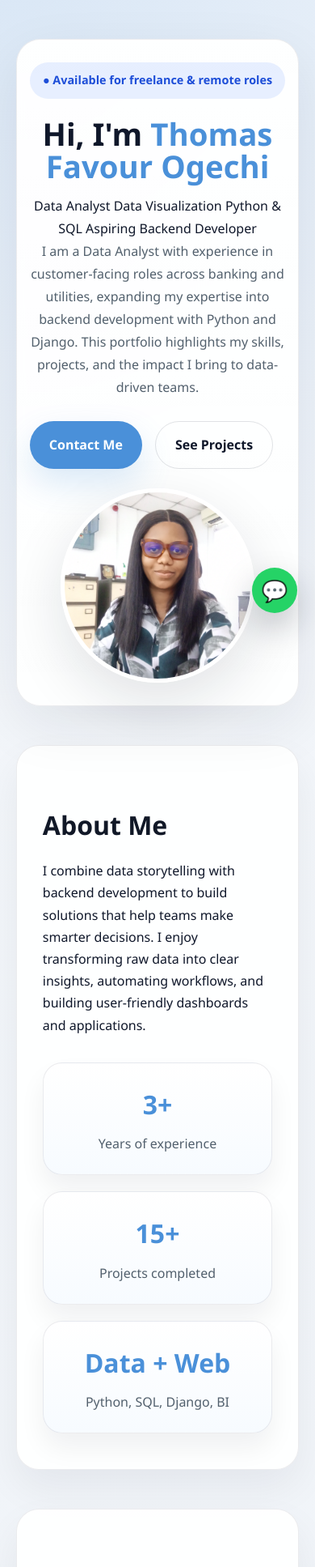
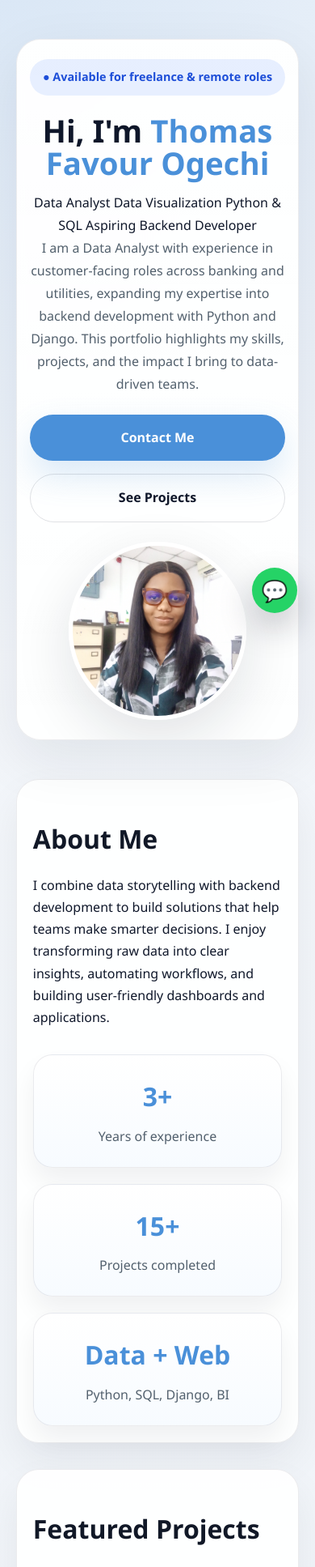
Before and after one commit to Favourogefavvy/my-profolio, a Django app: page / in a window 390 px wide. Shown: the part 65-2000 px from the top of the page at 81% size. Run offline with Django 5.2, Linux system fonts and the light colour scheme.

Commit message:
Improve mobile layout and responsive styling
Co-authored-by: Copilot <223556219+Copilot@users.noreply.github.com>

```diff
--- a/static/css/style.css
+++ b/static/css/style.css
@@ -22,6 +22,7 @@ html {
 body {
     margin: 0;
     min-height: 100vh;
+    overflow-x: hidden;
     font-family: 'Segoe UI', 'Segoe UI Variable', system-ui, sans-serif;
     background: radial-gradient(circle at top left, rgba(74,144,217,0.16), transparent 25%),
                 linear-gradient(180deg, #f4f7fb 0%, #eef2f7 100%);
@@ -73,6 +74,18 @@ select:focus {
     width: min(96%, 1120px);
     margin: 0 auto;
     padding: 0 1rem;
+}
+
+section,
+.card,
+.skill-card,
+.form-card,
+.blog-card,
+.section-about,
+.section-projects {
+    width: min(100%, 1120px);
+    margin-left: auto;
+    margin-right: auto;
 }
 
 nav.site-nav {
@@ -188,6 +201,7 @@ nav.site-nav {
     border-radius: 30px;
     box-shadow: var(--shadow);
     backdrop-filter: blur(6px);
+    overflow: hidden;
 }
 
 .hero-text {
@@ -738,6 +752,12 @@ footer {
         border-bottom-right-radius: 20px;
     }
 
+    .site-nav.nav-open .nav-links {
+        max-height: 320px;
+        opacity: 1;
+        pointer-events: auto;
+    }
+
     .nav-links a {
         padding: 1rem 1.25rem;
         border-top: 1px solid rgba(255,255,255,0.08);
@@ -754,26 +774,64 @@ footer {
     .hero {
         flex-direction: column;
         text-align: center;
+        padding: 2rem 1.25rem;
     }
 
     .hero-photo {
-        width: 220px;
+        width: 100%;
+        max-width: 240px;
+        margin: 0 auto;
     }
 
     .hero-text h1 {
         font-size: 2.4rem;
     }
+
+    .hero-text p {
+        margin: 0 auto 1.5rem;
+    }
+
+    .stats-grid,
+    .about-grid,
+    .project-grid,
+    .timeline {
+        grid-template-columns: 1fr;
+    }
+
+    .timeline-item {
+        grid-template-columns: 1fr;
+    }
+
+    .timeline-item {
+        padding: 1.25rem;
+    }
+
+    .section-about,
+    .section-projects,
+    .form-card,
+    .card,
+    .blog-card {
+        padding: 1.75rem;
+    }
+
+    .about-cta {
+        padding: 1.5rem;
+    }
+
+    .about-cta h2 {
+        font-size: 1.5rem;
+    }
 }
 
 @media (max-width: 600px) {
     .hero {
-        padding: 1.75rem 1rem;
+        padding: 1.5rem 1rem;
         gap: 1.5rem;
     }
 
     .hero-photo {
         width: 100%;
-        max-width: 240px;
+        max-width: 220px;
     }
 
     .hero-text p {
@@ -788,10 +846,36 @@ footer {
         padding: 0 0.75rem;
     }
 
+    .section-about,
+    .section-projects,
+    .form-card,
     .card,
-    .skill-card,
-    .form-card,
     .blog-card {
-        padding: 1.5rem;
+        padding: 1.25rem;
+    }
+
+    .section-about,
+    .section-projects {
+        margin: 2rem auto;
+    }
+
+    .hero-buttons {
+        flex-direction: column;
+        width: 100%;
+    }
+
+    .hero-buttons .btn,
+    .hero-buttons button {
+        width: 100%;
+    }
+
+    .form-actions {
+        flex-direction: column;
+        align-items: stretch;
+    }
+
+    .form-actions button,
+    .form-actions .btn-whatsapp {
+        min-width: 100%;
     }
 }
```
Also changed, not shown: db.sqlite3.
